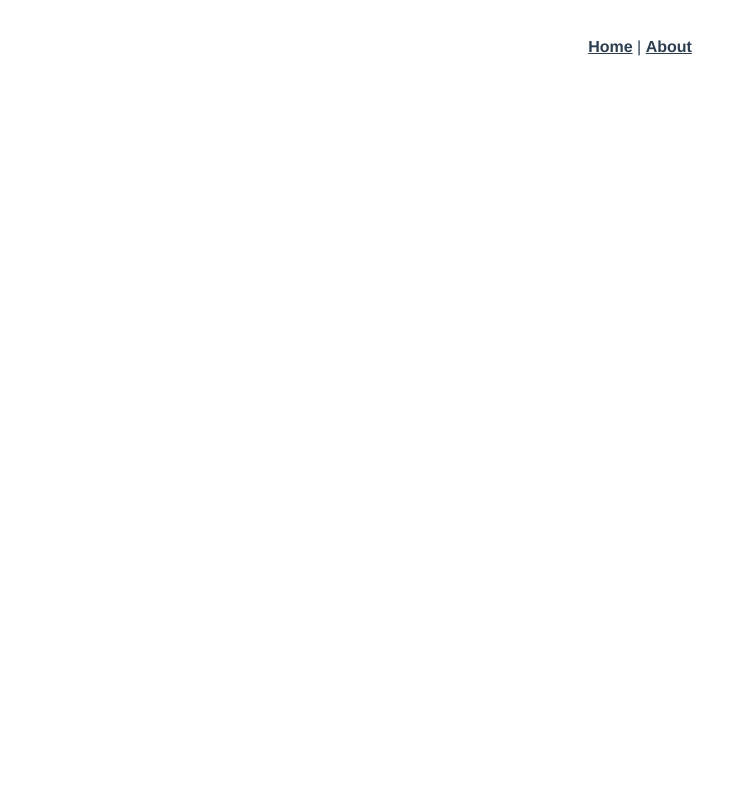
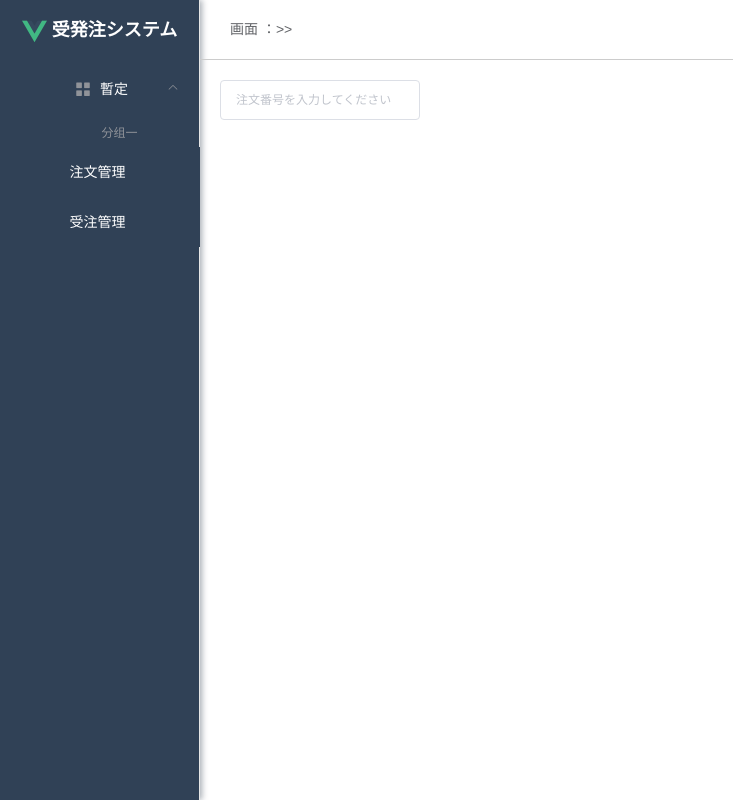
Before and after one commit to jackson51613/OrderManage, a Vue app: page /user in a window 1280 px wide. Shown: the whole page, without its empty margins (0-733 px from the left). Built offline with nearby package versions, Linux system fonts and the light colour scheme.

Commit message:
2024年5月10日14:26:35

```diff
--- a/package.json
+++ b/package.json
@@ -8,6 +8,7 @@
   },
   "dependencies": {
     "core-js": "^3.8.3",
+    "element-ui": "^2.15.14",
     "vue": "^2.6.14",
     "vue-router": "^3.5.1"
   },
--- a/src/App.vue
+++ b/src/App.vue
@@ -1,32 +1,5 @@
 <template>
   <div id="app">
-    <nav>
-      <router-link to="/">Home</router-link> |
-      <router-link to="/about">About</router-link>
-    </nav>
-    <router-view/>
+    <router-view />
   </div>
 </template>
-
-<style>
-#app {
-  font-family: Avenir, Helvetica, Arial, sans-serif;
-  -webkit-font-smoothing: antialiased;
-  -moz-osx-font-smoothing: grayscale;
-  text-align: center;
-  color: #2c3e50;
-}
-
-nav {
-  padding: 30px;
-}
-
-nav a {
-  font-weight: bold;
-  color: #2c3e50;
-}
-
-nav a.router-link-exact-active {
-  color: #42b983;
-}
-</style>
--- /dev/null
+++ b/src/assets/css/global.css
@@ -0,0 +1,61 @@
+/* App.vue */
+#app {
+  font-family: Avenir, Helvetica, Arial, sans-serif;
+  -webkit-font-smoothing: antialiased;
+  -moz-osx-font-smoothing: grayscale;
+  text-align: center;
+  color: #2c3e50;
+  min-height: 100vh;
+}
+
+/* nav {
+  padding: 10px;
+} */
+
+nav a {
+  font-weight: bold;
+  color: #2c3e50;
+}
+
+nav a.router-link-exact-active {
+  color: #42b983;
+}
+
+
+/* Homeview.vue */
+*{
+  margin: 0;
+  padding: 0;
+  box-sizing: border-box;
+}
+
+
+.ml_5{
+  margin-left: 5px;
+}
+
+.ml_10{
+  margin-left: 10px;
+}
+
+.mr_5{
+  margin-right: 5px;
+}
+
+.mr_10{
+  margin-right: 10px;
+}
+
+.pd_10{
+  padding: 10px 0;
+}
+
+/* Login */
+.login{
+  display: flex;
+  justify-content: center;
+  align-items: center;
+  background-image: linear-gradient(to bottom right, #f0f2f0, #000000);
+  height: 100vh;
+  overflow: hidden;
+}
--- /dev/null
+++ b/src/components/Aside.vue
@@ -0,0 +1,27 @@
+<template>
+    <el-menu :default-openeds="['1']" style="min-height: 100%" background-color="rgb(48, 65, 86)" text-color="#fff"
+        :collapse-transition="false" :collapse="isCollapse" router>
+        <div style="height: 60px;line-height: 60px;text-align: center;font-size: 18px;">
+            <img src="../assets/logo.png" alt="" style="width: 25px;position: relative;top: 8px;margin-right: 5px;">
+            <b style="color: #fff">受発注システム</b>
+        </div>
+        <el-submenu index="1">
+            <template slot="title"><i class="el-icon-menu"></i>
+                <span slot="title">暫定</span>
+            </template>
+            <el-menu-item-group>
+                <template slot="title">分组一</template>
+                <el-menu-item index="/storelist">注文管理</el-menu-item>
+                <el-menu-item index="/employee">受注管理</el-menu-item>
+            </el-menu-item-group>
+        </el-submenu>
+    </el-menu>
+</template>
+
+<script>
+export default {
+    name: 'Aside',
+    props: {
+    }
+}
+</script>
--- /dev/null
+++ b/src/components/Header.vue
@@ -0,0 +1,26 @@
+<template>
+    <div style="text-align: left;font-size: 12px;line-height: 60px; display: flex">
+        <div style="flex: 1;font-size: 18px;">
+            <el-breadcrumb class="ml_10" separator="/" style="display: inline-block;">
+                <el-breadcrumb-item>画面 ：>>{{ pegeNum }}</el-breadcrumb-item>
+            </el-breadcrumb>
+        </div>
+    </div>
+</template>
+
+
+<script>
+export default {
+    name: 'Header',
+    data() {
+        return {
+        }
+    },
+    props: {
+        pegeNum: String
+    },
+    methods: {
+
+    }
+}
+</script>
--- a/src/components/HelloWorld.vue
+++ /dev/null
@@ -1,58 +0,0 @@
-<template>
-  <div class="hello">
-    <h1>{{ msg }}</h1>
-    <p>
-      For a guide and recipes on how to configure / customize this project,<br>
-      check out the
-      <a href="https://cli.vuejs.org" target="_blank" rel="noopener">vue-cli documentation</a>.
-    </p>
-    <h3>Installed CLI Plugins</h3>
-    <ul>
-      <li><a href="https://github.com/vuejs/vue-cli/tree/dev/packages/%40vue/cli-plugin-babel" target="_blank" rel="noopener">babel</a></li>
-      <li><a href="https://github.com/vuejs/vue-cli/tree/dev/packages/%40vue/cli-plugin-router" target="_blank" rel="noopener">router</a></li>
-    </ul>
-    <h3>Essential Links</h3>
-    <ul>
-      <li><a href="https://vuejs.org" target="_blank" rel="noopener">Core Docs</a></li>
-      <li><a href="https://forum.vuejs.org" target="_blank" rel="noopener">Forum</a></li>
-      <li><a href="https://chat.vuejs.org" target="_blank" rel="noopener">Community Chat</a></li>
-      <li><a href="https://twitter.com/vuejs" target="_blank" rel="noopener">Twitter</a></li>
-      <li><a href="https://news.vuejs.org" target="_blank" rel="noopener">News</a></li>
-    </ul>
-    <h3>Ecosystem</h3>
-    <ul>
-      <li><a href="https://router.vuejs.org" target="_blank" rel="noopener">vue-router</a></li>
-      <li><a href="https://vuex.vuejs.org" target="_blank" rel="noopener">vuex</a></li>
-      <li><a href="https://github.com/vuejs/vue-devtools#vue-devtools" target="_blank" rel="noopener">vue-devtools</a></li>
-      <li><a href="https://vue-loader.vuejs.org" target="_blank" rel="noopener">vue-loader</a></li>
-      <li><a href="https://github.com/vuejs/awesome-vue" target="_blank" rel="noopener">awesome-vue</a></li>
-    </ul>
-  </div>
-</template>
-
-<script>
-export default {
-  name: 'HelloWorld',
-  props: {
-    msg: String
-  }
-}
-</script>
-
-<!-- Add "scoped" attribute to limit CSS to this component only -->
-<style scoped>
-h3 {
-  margin: 40px 0 0;
-}
-ul {
-  list-style-type: none;
-  padding: 0;
-}
-li {
-  display: inline-block;
-  margin: 0 10px;
-}
-a {
-  color: #42b983;
-}
-</style>
--- a/src/main.js
+++ b/src/main.js
@@ -1,8 +1,12 @@
 import Vue from 'vue'
 import App from './App.vue'
+import ElementUI from 'element-ui';
 import router from './router'
+import 'element-ui/lib/theme-chalk/index.css';
+import './assets/css/global.css'
 
 Vue.config.productionTip = false
+Vue.use(ElementUI);
 
 new Vue({
   router,
--- a/src/router/index.js
+++ b/src/router/index.js
@@ -1,22 +1,18 @@
 import Vue from 'vue'
 import VueRouter from 'vue-router'
-import HomeView from '../views/HomeView.vue'
 
 Vue.use(VueRouter)
 
 const routes = [
   {
     path: '/',
-    name: 'home',
-    component: HomeView
-  },
-  {
-    path: '/about',
-    name: 'about',
-    // route level code-splitting
-    // this generates a separate chunk (about.[hash].js) for this route
-    // which is lazy-loaded when the route is visited.
-    component: () => import(/* webpackChunkName: "about" */ '../views/AboutView.vue')
+    name: 'ManageView',
+    component: () => import('../views/ManageView.vue'),
+    //重定向
+    redirect: '/user',
+    children: [
+      { path: 'user', name: "User", component: () => import('../views/User.vue') ,props: true},
+    ]
   }
 ]
 
--- a/src/views/AboutView.vue
+++ /dev/null
@@ -1,5 +0,0 @@
-<template>
-  <div class="about">
-    <h1>This is an about page</h1>
-  </div>
-</template>
--- a/src/views/HomeView.vue
+++ /dev/null
@@ -1,18 +0,0 @@
-<template>
-  <div class="home">
-    <img alt="Vue logo" src="../assets/logo.png">
-    <HelloWorld msg="Welcome to Your Vue.js App"/>
-  </div>
-</template>
-
-<script>
-// @ is an alias to /src
-import HelloWorld from '@/components/HelloWorld.vue'
-
-export default {
-  name: 'HomeView',
-  components: {
-    HelloWorld
-  }
-}
-</script>
--- /dev/null
+++ b/src/views/ManageView.vue
@@ -0,0 +1,35 @@
+<template>
+  <el-container style="min-height: 100vh;">
+    <el-aside :width="sideWidth + 'px'"
+      style="background-color: rgba(238, 241, 246, 0.981); box-shadow: 2px 0 6px rgb(0 21 41 / 35%);">
+      <Aside />
+    </el-aside>
+    <el-container>
+      <el-header style="border-bottom: 1px solid #ccc">
+        <Header />
+      </el-header>
+      <el-main>
+        <router-view />
+      </el-main>
+    </el-container>
+  </el-container>
+</template>
+
+<script>
+
+import Aside from '@/components/Aside.vue'
+import Header from '@/components/Header.vue'
+export default {
+  name: 'ManageView',
+  components: {
+    Header,
+    Aside
+  },
+  data() {
+    return {
+      sideWidth: 200,
+      logoTextShow: true
+    }
+  }
+}
+</script>
--- /dev/null
+++ b/src/views/User.vue
@@ -0,0 +1,24 @@
+<template>
+    <div style="text-align: left;">
+        <div>
+            <el-input v-model="input" placeholder="注文番号を入力してください" style="font-size: 12px;width: 200px;"></el-input>
+        </div>
+    </div>
+</template>
+
+
+<script>
+export default {
+    name: 'User',
+    data() {
+        return {
+        }
+    },
+    props: {
+
+    },
+    methods: {
+
+    }
+}
+</script>
```
Also changed, not shown: 1 other file (tests, documents, lock files or other folders).
